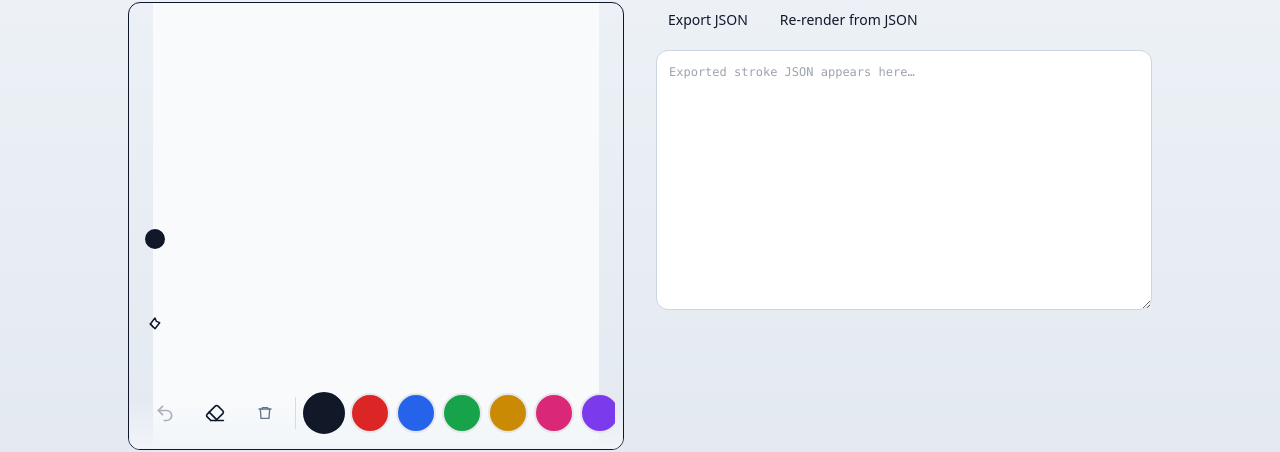
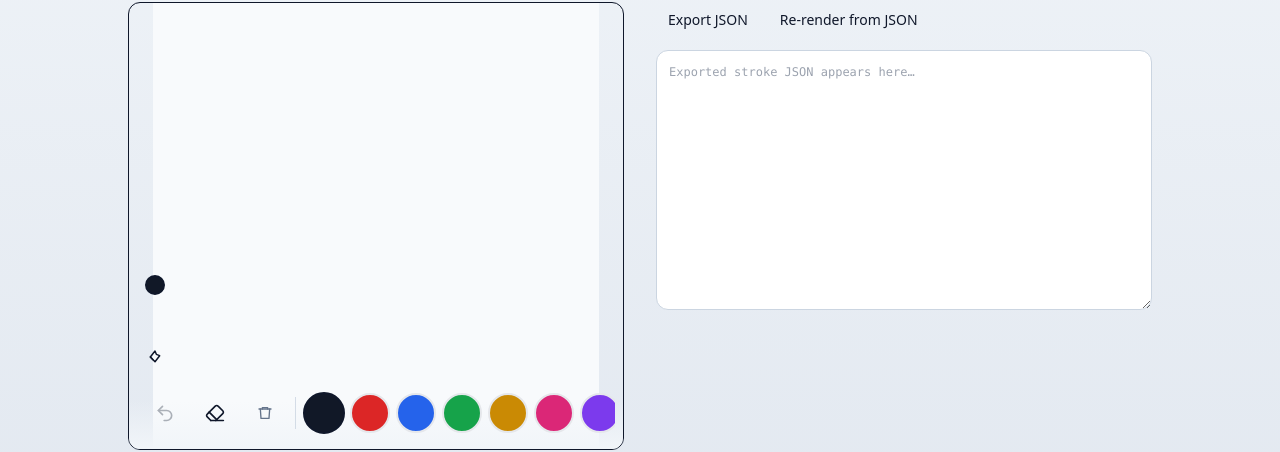
Before and after one commit to juanroddotdev/drawing-game, a Nuxt app: page /lab in a window 1280 px wide. Shown: the part 254-706 px from the top of the page. Built offline with nearby package versions, Linux system fonts and the light colour scheme; a web font is replaced by a local one.

Commit message:
Lower the brush size slider into the left thumb zone.
Keep it vertical and off the dock, just closer to reach without crowding the tool bar.

Co-authored-by: Cursor <cursoragent@cursor.com>

```diff
--- a/app/components/canvas/DrawingCanvas.vue
+++ b/app/components/canvas/DrawingCanvas.vue
@@ -286,11 +286,13 @@ defineExpose({ clear, undo, canUndo, syncCanvasSize })
         </div>
       </div>
 
-      <!-- Left size slider -->
-      <div class="absolute left-1 top-1/2 z-10 flex -translate-y-1/2 flex-col items-center">
+      <!-- Size slider: left thumb side, lower — above the dock, not inside it -->
+      <div
+        class="absolute bottom-[calc(5.25rem+env(safe-area-inset-bottom,0px))] left-1 z-10 flex flex-col items-center"
+      >
         <div
           v-if="sizing"
-          class="pointer-events-none absolute bottom-full mb-5 rounded-full border-2 border-[var(--ink)] bg-transparent"
+          class="pointer-events-none absolute bottom-full mb-4 rounded-full border-2 border-[var(--ink)] bg-transparent"
           :style="{
             width: `${sizePreviewPx}px`,
             height: `${sizePreviewPx}px`,
@@ -298,7 +300,7 @@ defineExpose({ clear, undo, canUndo, syncCanvasSize })
         />
         <div
           ref="sliderRef"
-          class="flex h-44 w-11 touch-none items-center justify-center"
+          class="flex h-40 w-11 touch-none items-center justify-center"
           style="touch-action: none"
           @pointerdown="onSliderPointerDown"
           @pointermove="onSliderPointerMove"
@@ -318,7 +320,7 @@ defineExpose({ clear, undo, canUndo, syncCanvasSize })
         </div>
         <!-- Tool cue under track (icon only) -->
         <div
-          class="pointer-events-none mt-5 text-[var(--ink)]"
+          class="pointer-events-none mt-3 text-[var(--ink)]"
           :aria-label="tool === 'eraser' ? 'Eraser size' : 'Pen size'"
           :title="tool === 'eraser' ? 'Eraser size' : 'Pen size'"
         >
```
